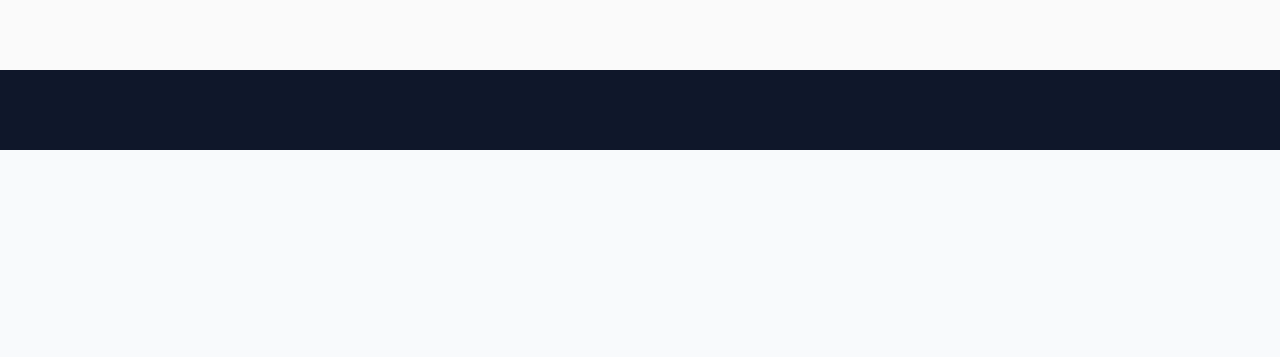
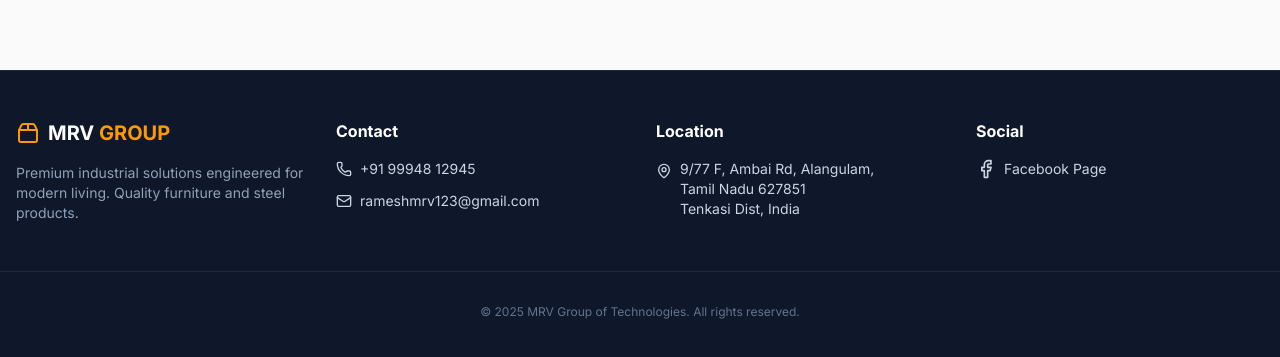
Before and after one commit to RanjithSanthosh/mrvmetalsandfurnitures, a Next.js app: page / in a window 1280 px wide. Shown: the part 783-1140 px from the top of the page. Before the commit the page ends 933 px from the top, so only its background shows below. Built offline with nearby package versions, Linux system fonts and the light colour scheme; no server answers; the database is empty.

Commit message:
footer added

```diff
--- a/src/app/page.tsx
+++ b/src/app/page.tsx
@@ -3,6 +3,7 @@ import { getCategories, getProducts } from '@/lib/data';
 import { ProductCard } from '@/components/ProductCard';
 import Link from 'next/link';
 import { ArrowUp, Sparkles, SlidersHorizontal, ArrowRight, Package2 } from 'lucide-react';
+import { Footer } from '@/components/Footer';
 
 interface Props {
   searchParams: Promise<{ category?: string; type?: string; search?: string; price_min?: string; price_max?: string }>;
@@ -89,9 +90,7 @@ export default async function Home(props: Props) {
       </main>
 
       {/* FOOTER */}
-      <footer className="bg-[#0F172A] text-white pt-20">
-        {/* ... footer content ... */}
-      </footer>
+      <Footer />
     </div>
   );
 }
--- a/src/app/product/[id]/page.tsx
+++ b/src/app/product/[id]/page.tsx
@@ -143,6 +143,7 @@
 
 import { getProductById, getCategories } from '@/lib/data';
 import { Navbar } from '@/components/Navbar';
+import { Footer } from '@/components/Footer';
 import { notFound } from 'next/navigation';
 import Link from 'next/link';
 import { Button } from '@/components/ui/button';
@@ -367,6 +368,7 @@ Please provide more information regarding availability and delivery.`;
             </div>
 
          </main>
+         <Footer />
       </div>
    );
 }
--- /dev/null
+++ b/src/components/Footer.tsx
@@ -0,0 +1,59 @@
+import Link from 'next/link';
+import { Facebook, MapPin, Phone, Mail, Package2 } from 'lucide-react';
+
+export function Footer() {
+    return (
+        <footer className="bg-[#0F172A] text-slate-300 py-12 border-t border-slate-800">
+            <div className="max-w-[1500px] mx-auto px-4 grid grid-cols-1 md:grid-cols-4 gap-8">
+                <div className="space-y-4">
+                    <div className="flex items-center gap-2 text-white font-bold text-xl">
+                        <Package2 className="h-6 w-6 text-amber-500" />
+                        <span>MRV <span className="text-amber-500">GROUP</span></span>
+                    </div>
+                    <p className="text-sm text-slate-400">
+                        Premium industrial solutions engineered for modern living. Quality furniture and steel products.
+                    </p>
+                </div>
+
+                <div>
+                    <h3 className="text-white font-bold mb-4">Contact</h3>
+                    <div className="space-y-3 text-sm">
+                        <a href="tel:+919994812945" className="flex items-center gap-2 hover:text-amber-500 transition-colors">
+                            <Phone className="h-4 w-4" /> +91 99948 12945
+                        </a>
+                        <a href="mailto:rameshmrv123@gmail.com" className="flex items-center gap-2 hover:text-amber-500 transition-colors">
+                            <Mail className="h-4 w-4" /> rameshmrv123@gmail.com
+                        </a>
+                    </div>
+                </div>
+
+                <div>
+                    <h3 className="text-white font-bold mb-4">Location</h3>
+                    <div className="flex gap-2 text-sm">
+                        <MapPin className="h-4 w-4 shrink-0 mt-1" />
+                        <p>
+                            9/77 F, Ambai Rd, Alangulam,<br />
+                            Tamil Nadu 627851<br />
+                            Tenkasi Dist, India
+                        </p>
+                    </div>
+                </div>
+
+                <div>
+                    <h3 className="text-white font-bold mb-4">Social</h3>
+                    <a
+                        href="https://www.facebook.com/793310073866513/"
+                        target="_blank"
+                        rel="noopener noreferrer"
+                        className="flex items-center gap-2 text-sm hover:text-amber-500 transition-colors group"
+                    >
+                        <Facebook className="h-5 w-5 group-hover:fill-current" /> Facebook Page
+                    </a>
+                </div>
+            </div>
+            <div className="max-w-[1500px] mx-auto px-4 mt-12 pt-8 border-t border-slate-800 text-center text-xs text-slate-500">
+                &copy; {new Date().getFullYear()} MRV Group of Technologies. All rights reserved.
+            </div>
+        </footer>
+    )
+}
```
